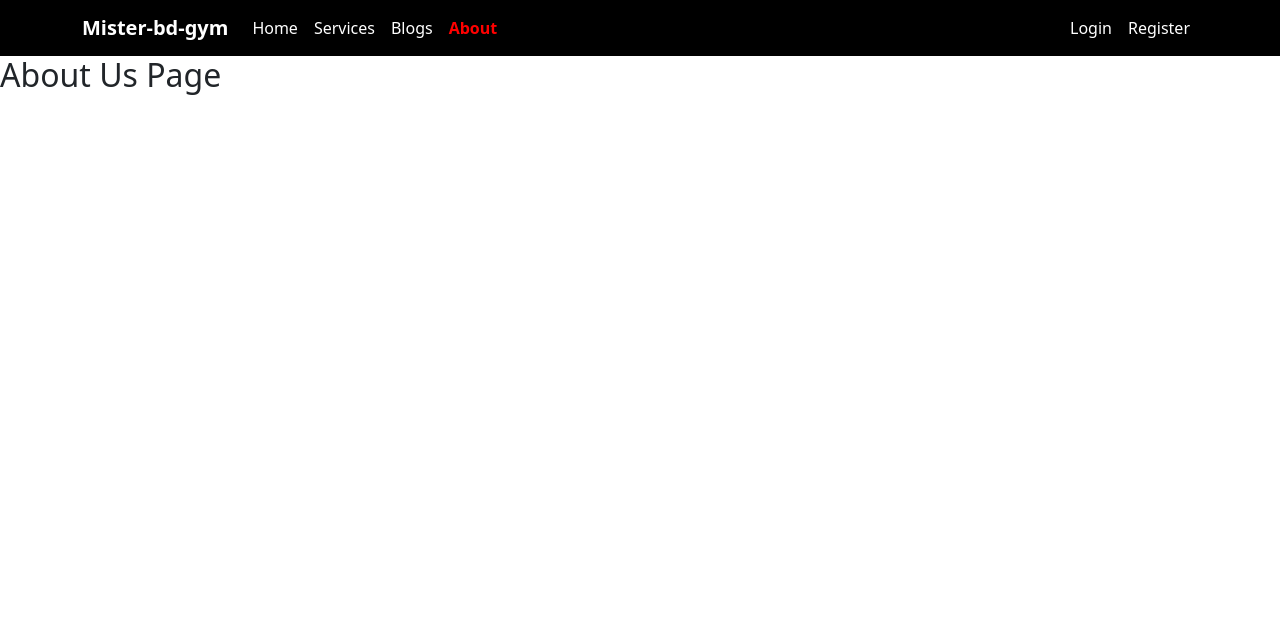
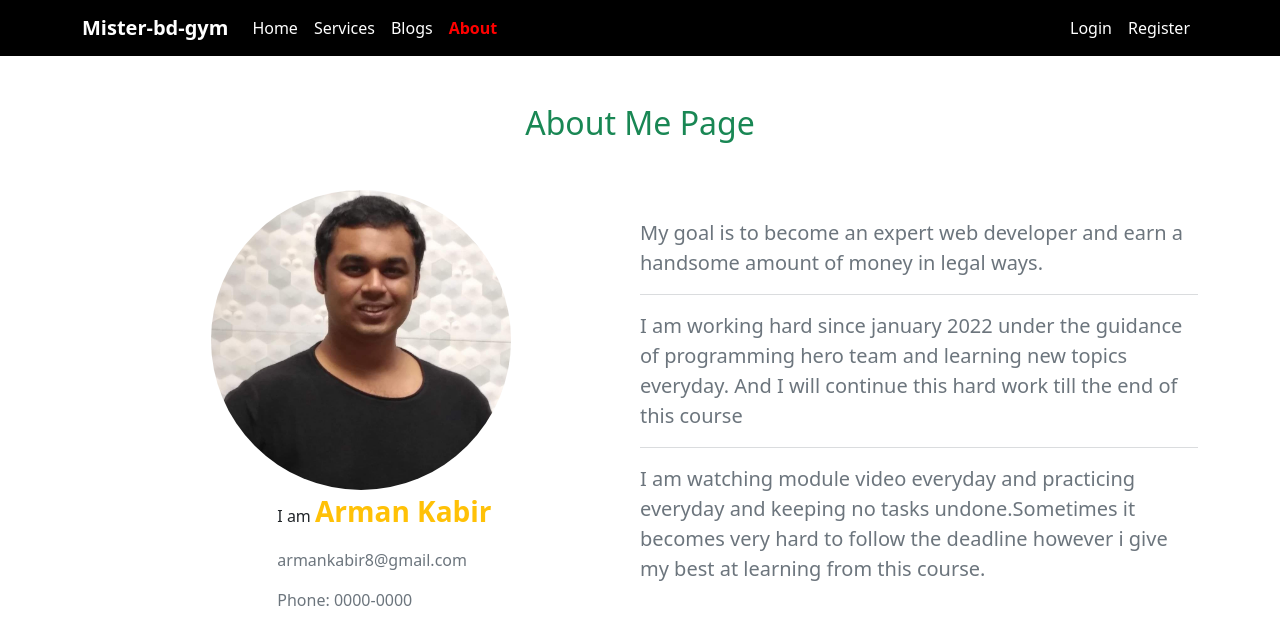
Before and after one commit to Arman-Kabir/mister-bd-gym, a React (Create React App) app: page /about in a window 1280 px wide. Shown: the top 644 px of the page. Built offline with nearby package versions, Linux system fonts and the light colour scheme; no server answers.

Commit message:
blogs and about me page completed

```diff
--- /dev/null
+++ b/src/Components/Pages/About/About.css
@@ -0,0 +1,24 @@
+.about-container{
+    display: grid;
+    grid-template-columns: repeat(2,1fr);
+}
+.my-image img{
+    width: 300px;
+    height: 300px;
+    border-radius: 50%;
+}
+.my-image{
+    display: flex;
+    flex-direction: column;
+    justify-content: start;
+    align-items: center;
+}
+.my-info{
+    padding-left: 35%;
+}
+.my-goal {
+    display: flex;
+    /* flex-direction: column; */
+    /* justify-content: start; */
+    align-items: center;
+}
--- a/src/Components/Pages/About/About.js
+++ b/src/Components/Pages/About/About.js
@@ -1,9 +1,36 @@
 import React from 'react';
+import './About.css';
+import myImage from '../../../images/myImage.jpg';
 
 const About = () => {
     return (
         <div>
-            <h2>About Us Page</h2>
+            <h2 className='text-center my-5 text-success'>About Me Page</h2>
+            <div className='about-container container my-3'>
+                <div>
+                    <div className='my-image'>
+                        <img src={myImage} alt="" />
+                    </div>
+                    <div className='my-info'>
+                        <p>I am <span className='fw-bold fs-3 text-warning'>Arman Kabir</span> </p>
+                        <p className='text-muted'>armankabir8@gmail.com</p>
+                        <p className='text-muted'>Phone: 0000-0000</p>
+                    </div>
+                </div>
+                <div className='my-goal text-muted fs-5'>
+                    <p className=''>My goal is to become an expert web developer and earn a handsome amount of money in legal ways. <br /><hr />
+
+                    I am working hard since january 2022 under the guidance of programming hero team and learning new topics everyday. And I will continue this hard work till the end of this course<br /><hr />
+
+                    I am watching module video everyday and practicing everyday and keeping no tasks undone.Sometimes it becomes very hard to follow the deadline however i give my best at learning from this course.
+
+                    </p>
+                </div>
+            </div>
+            <div>
+
+            </div>
+
         </div>
     );
 };
--- a/src/Components/Pages/Blogs/Blogs.js
+++ b/src/Components/Pages/Blogs/Blogs.js
@@ -1,9 +1,24 @@
 import React from 'react';
+import './Blogs.css';
 
 const Blogs = () => {
     return (
-        <div>
-            <h2>Blogs Page</h2>
+        <div className='blogs-container container  '>
+            <div className='blogs border border-success p-2 my-5'>
+                <h2 className='text-center text-info'>Difference between authorization and authentication</h2>
+                <p className='text-start text-muted fs-5 my-0'>Authentication comes before authorization. Authentication is the process of having knowledge of the identity of the user.This is the first step in any security process.</p>
+                <p className='text-start text-muted fs-5'>Authorization is the process of giving access and restriction on different parts of the site to different users.</p>
+            </div>
+            <div className='blogs border border-success p-2'>
+                <h2 className='text-center text-info'>Why are you using firebase? What other options do you have to implement authentication?</h2>
+                <p className='text-start text-muted fs-5 my-0'>We are using firebase to authenticate our sites users and to host our site.</p>
+                <p className='text-start text-muted fs-5'>Other Authentication options that i have is- Auth0, MongoDB, Passport, Okta, JSON Web Token, Amazon Cognito, Keycloak.</p>
+            </div>
+            <div className='blogs border border-success p-2 my-5'>
+                <h2 className='text-center text-info'>What other services does firebase provide other than authentication</h2>
+                <p className='text-start text-muted fs-5 my-0'>Firebase provides many other services.They are - Analytics for Web, Cloud Firestore for web, Cloud Messaging for web, Performance Monitoring for Web, Remote Config for Web, Cloud Functions for Web, Cloud Storage for Web, Realtime Database for Web and App Check for Web</p>
+
+            </div>
         </div>
     );
 };
--- a/src/Components/Shared/Header/Header.js
+++ b/src/Components/Shared/Header/Header.js
@@ -31,6 +31,7 @@ const Header = () => {
                             <CustomLink className="m-2 text-decoration-none" to="/services">Services</CustomLink>
                             <CustomLink className="m-2 text-decoration-none" to="/blogs">Blogs</CustomLink>
                             <CustomLink className="m-2 text-decoration-none" to="/about">About</CustomLink>
+                            {/* <CustomLink className="m-2 text-decoration-none" to="/checkout/:${}">Checkout</CustomLink> */}
                         </Nav>
 
                         {
```
Also changed, not shown: src/images/myImage.jpg (added).
